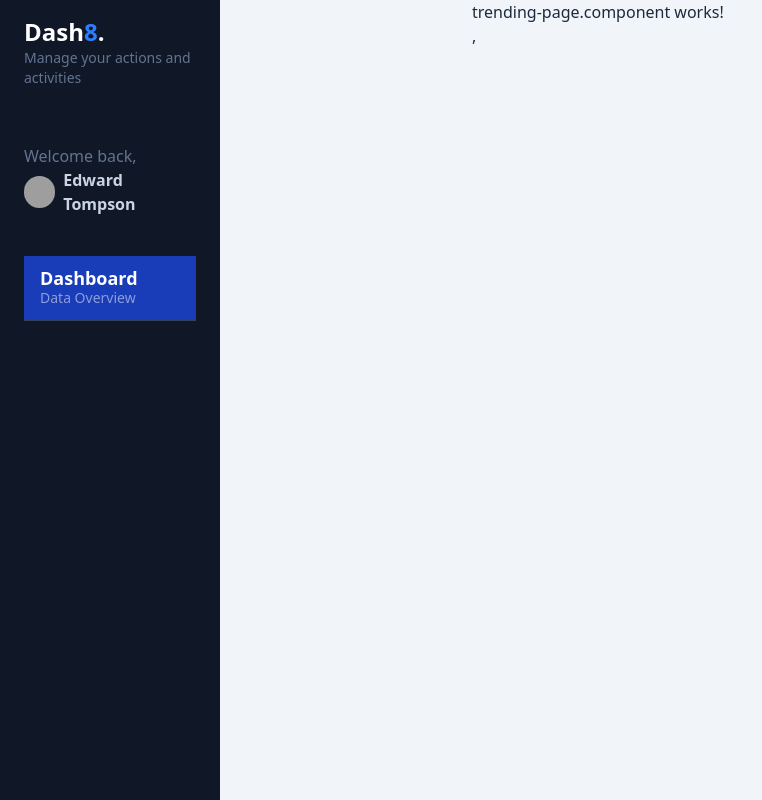
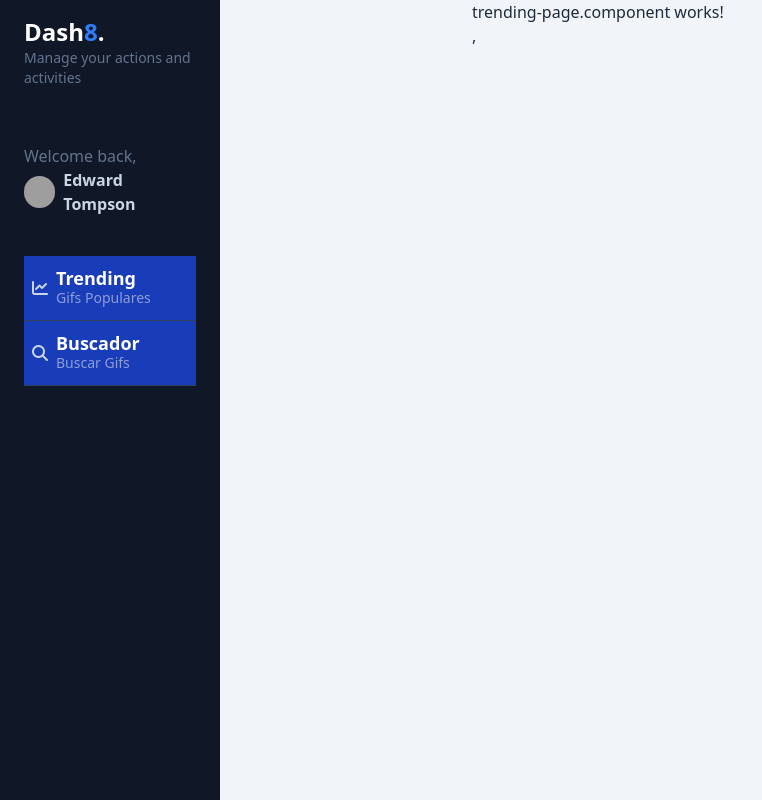
Before and after one commit to Cuandoyolabi/GiftsApp, an Angular app: page /dashboard/trending in a window 1280 px wide. Shown: the whole page, without its empty margins (0-762 px from the left). Built offline with nearby package versions, Linux system fonts and the light colour scheme; grey boxes are pictures that could not be loaded.

Commit message:
Se añaden los iconos pero las paginas no estan completamente conectadas

```diff
--- a/src/app/gifs/components/gifs-side-menu-options/gifs-side-menu-options.component.html
+++ b/src/app/gifs/components/gifs-side-menu-options/gifs-side-menu-options.component.html
@@ -1,12 +1,20 @@
 <div id="nav" class="w-full px-6">
-            <a href="#" class="w-full px-2 inline-flex space-x-2 items-center border-b border-slate-700 py-3 bg-blue-800 hover:bg-white/5 transition ease-linear duration-150">
-                <div>
-                  <i></i>
-                </div>
-                <div class="flex flex-col">
-                    <span class="text-lg font-bold leading-5 text-white">Dashboard</span>
-                    <span class="text-sm text-white/50 hidden md:block">Data Overview</span>
-                </div>
-            </a>
 
+  @for (item of menuOptions; track item.route){
+
+
+
+  <a
+    [routerLink]="item.route"
+    class="w-full px-2 inline-flex space-x-2 items-center border-b border-slate-700 py-3 bg-blue-800 hover:bg-white/5 transition ease-linear duration-150"
+    >
+    <div>
+      <i class="{{ item.icon }}"></i>
+    </div>
+    <div class="flex flex-col">
+      <span class="text-lg font-bold leading-5 text-white">{{ item.label }}</span>
+      <span class="text-sm text-white/50 hidden md:block">{{ item.subLabel }}</span>
+    </div>
+    </a>
+  }
 </div>
--- a/src/app/gifs/components/gifs-side-menu-options/gifs-side-menu-options.component.ts
+++ b/src/app/gifs/components/gifs-side-menu-options/gifs-side-menu-options.component.ts
@@ -1,4 +1,5 @@
 import { ChangeDetectionStrategy, Component } from '@angular/core';
+import { RouterLink, RouterLinkActive } from '@angular/router';
 
 interface MenuOption{
 
@@ -12,7 +13,7 @@
 @Component({
   selector: 'app-gifs-side-menu-options',
   standalone: true,
-  imports: [],
+  imports: [ RouterLink, RouterLinkActive],
   templateUrl: './gifs-side-menu-options.component.html',
   changeDetection: ChangeDetectionStrategy.OnPush,
 })
--- a/src/index.html
+++ b/src/index.html
@@ -6,8 +6,11 @@
   <base href="/">
   <meta name="viewport" content="width=device-width, initial-scale=1">
   <link rel="icon" type="image/x-icon" href="favicon.ico">
+  <link rel="stylesheet" href="https://cdnjs.cloudflare.com/ajax/libs/font-awesome/6.7.2/css/all.min.css" integrity="sha512-Evv84Mr4kqVGRNSgIGL/F/aIDqQb7xQ2vcrdIwxfjThSH8CSR7PBEakCr51Ck+w+/U6swU2Im1vVX0SVk9ABhg==" crossorigin="anonymous" referrerpolicy="no-referrer" />
 </head>
 <body>
+
   <app-root></app-root>
+
 </body>
 </html>
```
